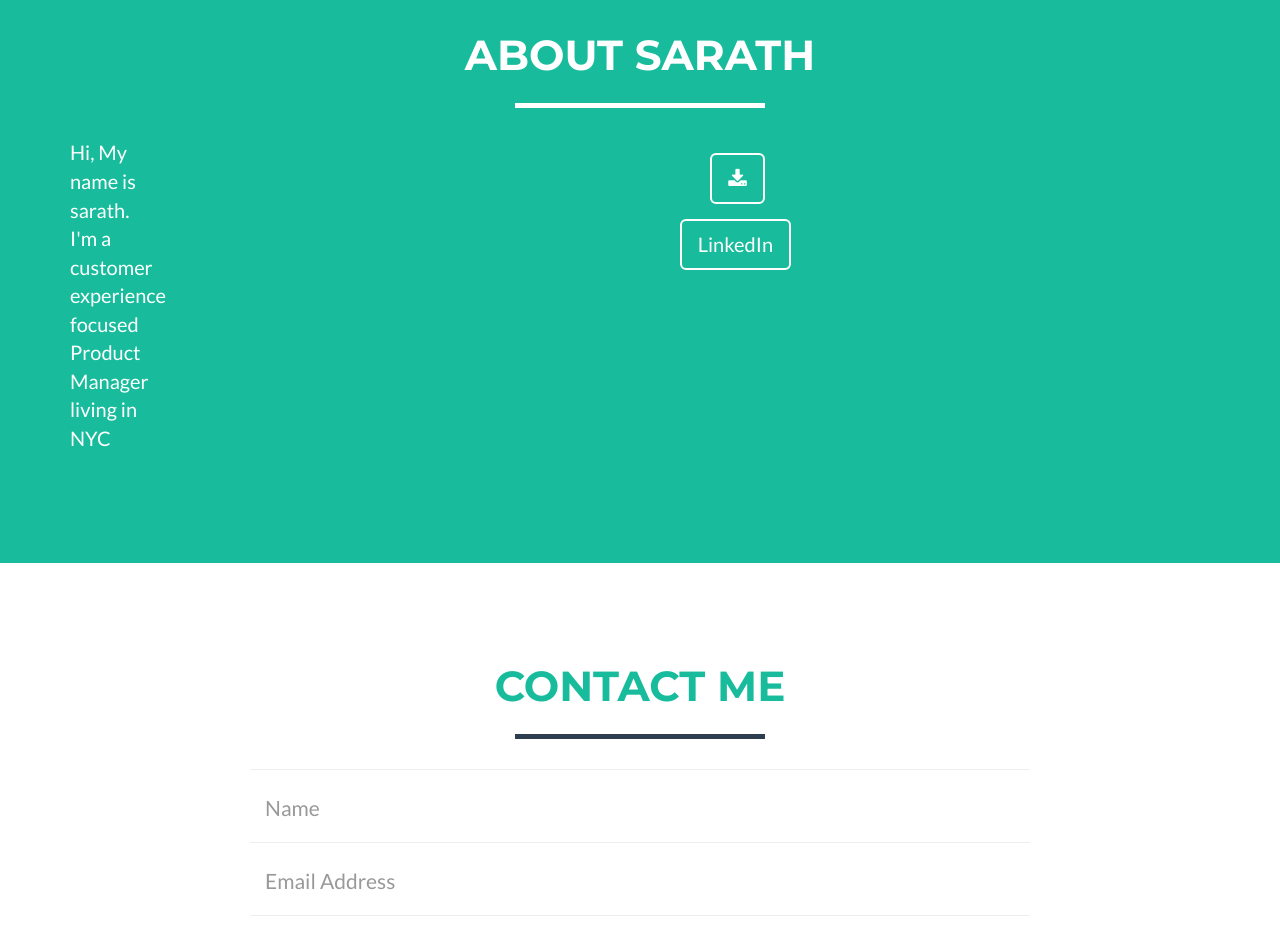
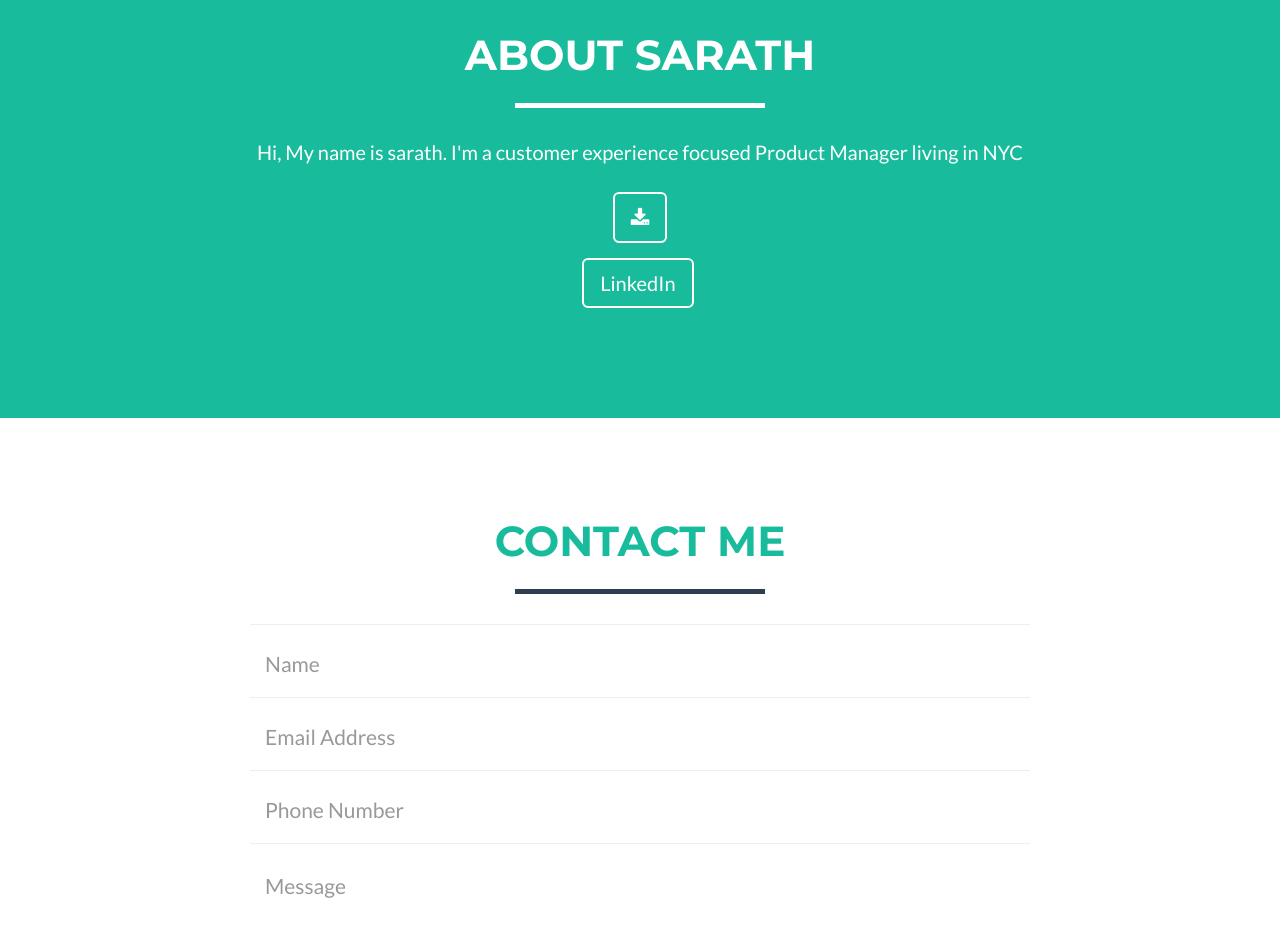
Before and after one commit to sarathmanuel/sarathmanuel, a website: page index.html in a window 1280 px wide. Shown: the part 1720-2658 px from the top of the page. Drawn offline with nearby package versions, Linux system fonts and the light colour scheme.

Commit message:
centering
nightmare

```diff
--- a/index.html
+++ b/index.html
@@ -166,7 +166,7 @@
                 </div>
             </div>
             <div class="row">
-                <div class="col-lg-1 col-centered">
+                <div class="col-lg-12 text-center">
                     <p>Hi, My name is sarath.
                     I'm a customer experience  focused Product Manager living in NYC</p>
                 </div>
```
